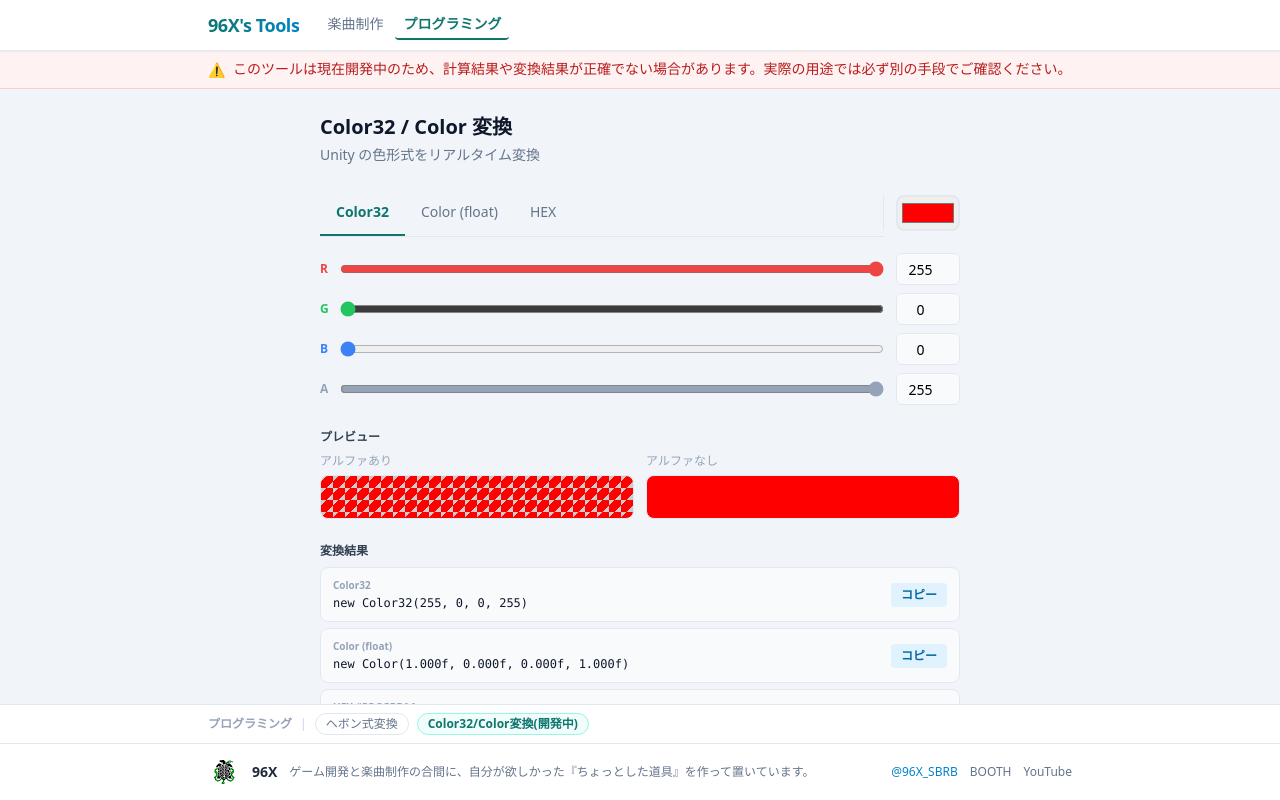
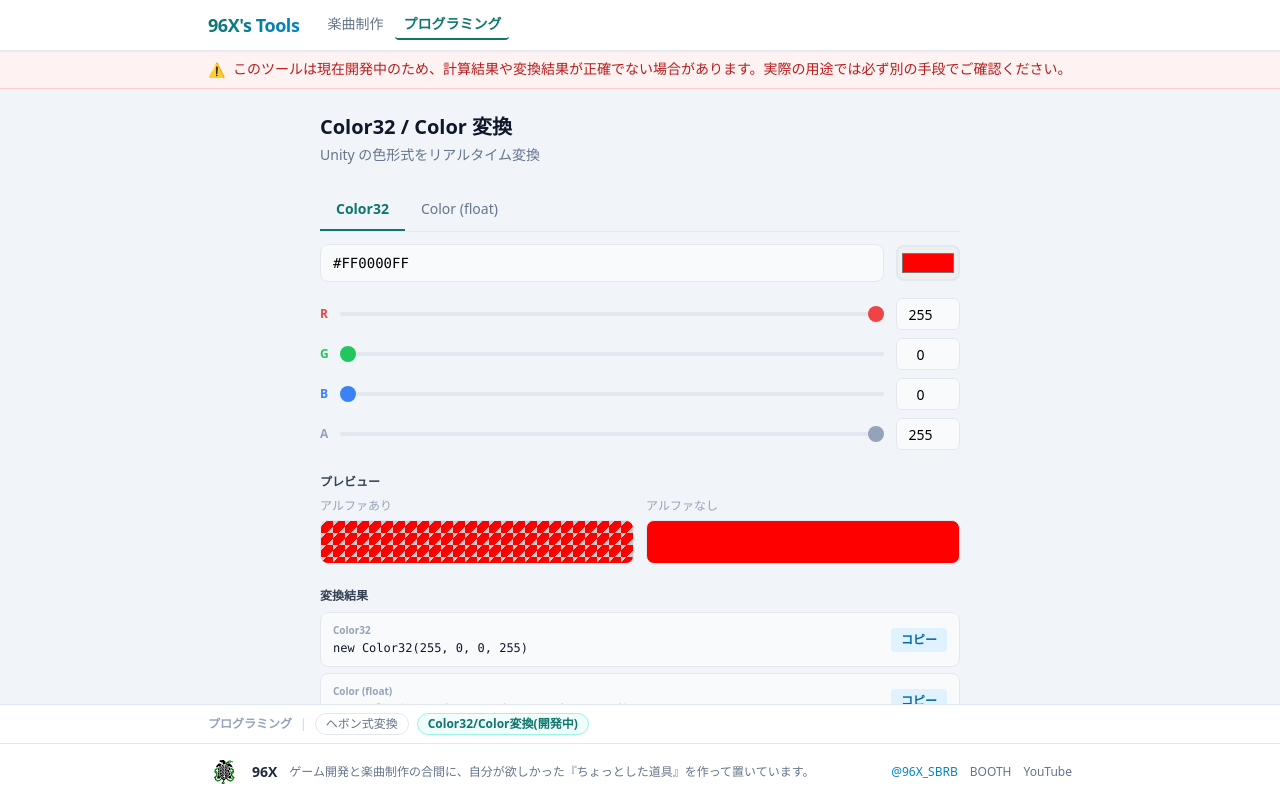
Before and after one commit to kuroto-96X/Utilities-Svelte, a SvelteKit app: page /programming/color-converter in a window 1280 px wide. Built offline with nearby package versions, Linux system fonts and the light colour scheme.

Commit message:
feat: Color ConverterのUIを改善（HEXタブ廃止・HEX入力常時表示・スライダーバグ修正）

```diff
--- a/src/routes/programming/color-converter/+page.svelte
+++ b/src/routes/programming/color-converter/+page.svelte
@@ -9,7 +9,7 @@
   let g = $state(0)
   let b = $state(0)
   let a = $state(255)
-  type Tab = 'color32' | 'float' | 'hex'
+  type Tab = 'color32' | 'float'
   let activeTab = $state<Tab>('color32')
   let copiedRow = $state<string | null>(null)
   let copyTimer: ReturnType<typeof setTimeout> | null = null
@@ -28,7 +28,6 @@
   const tabs: { id: Tab; label: string }[] = [
     { id: 'color32', label: 'Color32' },
     { id: 'float', label: 'Color (float)' },
-    { id: 'hex', label: 'HEX' },
   ]
 
   function getVal(ch: 'r' | 'g' | 'b' | 'a'): number {
@@ -105,10 +104,8 @@
   <h1 class="text-xl font-bold text-slate-900">Color32 / Color 変換</h1>
   <p class="text-sm text-slate-500 mt-1">Unity の色形式をリアルタイム変換</p>
 
-  <!-- タブ行 + カラーピッカー（同じ flex 構成） -->
-  <div class="flex items-stretch gap-3 mt-6">
-    <!-- タブ群（flex:1、border-bottom あり） -->
-    <div class="flex-1 flex items-stretch border-b border-slate-200">
+  <!-- タブ行 -->
+  <div class="mt-6 flex border-b border-slate-200">
     {#each tabs as tab}
       {@const isActive = activeTab === tab.id}
       <button
@@ -124,38 +121,30 @@
         {tab.label}
       </button>
     {/each}
-      <!-- 縦区切り線 -->
-      <div class="w-px bg-slate-200 my-1.5 ml-auto shrink-0"></div>
-    </div>
-    <!-- カラーピッカー（64px = テキストボックス列と同幅、border-bottom なし） -->
-    <div class="w-16 shrink-0 flex items-center py-1.5">
-      <input
-        type="color"
-        value={pickerHex}
-        oninput={onPickerInput}
-        title="カラーピッカー（アルファは A 欄で指定）"
-        class="w-full h-9 rounded-lg border-2 border-slate-200 cursor-pointer p-0.5"
-      />
-    </div>
   </div>
 
-  <!-- HEX タブのテキスト入力欄 -->
-  {#if activeTab === 'hex'}
-    <div class="mt-3">
+  <!-- HEX 入力 + カラーピッカー（スライダーの上） -->
+  <div class="flex items-center gap-3 mt-3">
     <input
       type="text"
       placeholder="#RRGGBBAA"
       value={formatHex8(r, g, b, a)}
       oninput={onHexTextInput}
       maxlength="9"
-        class="w-full font-mono text-sm bg-slate-50 border border-slate-200 rounded-lg px-3 py-2 focus:outline-none focus:ring-2 focus:ring-teal-500"
+      class="flex-1 font-mono text-sm bg-slate-50 border border-slate-200 rounded-lg px-3 py-2 focus:outline-none focus:ring-2 focus:ring-teal-500"
+    />
+    <input
+      type="color"
+      value={pickerHex}
+      oninput={onPickerInput}
+      title="カラーピッカー（アルファは A 欄で指定）"
+      class="w-16 h-9 shrink-0 rounded-lg border-2 border-slate-200 cursor-pointer p-0.5"
     />
   </div>
-  {/if}
 
-  <!-- スライダー + テキストボックス（同じ flex 構成） -->
+  <!-- スライダー + テキストボックス -->
   <div class="flex gap-3 mt-4">
-    <!-- 左: ラベル＋スライダー（flex:1） -->
+    <!-- 左: ラベル＋スライダー -->
     <div class="flex-1 flex flex-col gap-2">
       {#each channels as ch}
         <div class="flex items-center gap-2 h-8">
@@ -166,7 +155,7 @@
             max="255"
             value={getVal(ch.key)}
             oninput={(e) => onSliderInput(ch.key, e)}
-            style="accent-color:{ch.color}"
+            style="--thumb-color:{ch.color}"
             class="flex-1"
           />
         </div>
@@ -247,3 +236,38 @@
     </div>
   </div>
 </div>
+
+<style>
+  :global(input[type='range']) {
+    -webkit-appearance: none;
+    appearance: none;
+    background: transparent;
+  }
+  :global(input[type='range']::-webkit-slider-runnable-track) {
+    height: 4px;
+    border-radius: 9999px;
+    background: #e2e8f0;
+  }
+  :global(input[type='range']::-webkit-slider-thumb) {
+    -webkit-appearance: none;
+    width: 16px;
+    height: 16px;
+    border-radius: 50%;
+    margin-top: -6px;
+    background: var(--thumb-color, #64748b);
+    cursor: pointer;
+  }
+  :global(input[type='range']::-moz-range-track) {
+    height: 4px;
+    border-radius: 9999px;
+    background: #e2e8f0;
+  }
+  :global(input[type='range']::-moz-range-thumb) {
+    width: 16px;
+    height: 16px;
+    border-radius: 50%;
+    border: none;
+    background: var(--thumb-color, #64748b);
+    cursor: pointer;
+  }
+</style>
```
Lines whose indentation alone changed are shown as unchanged.
